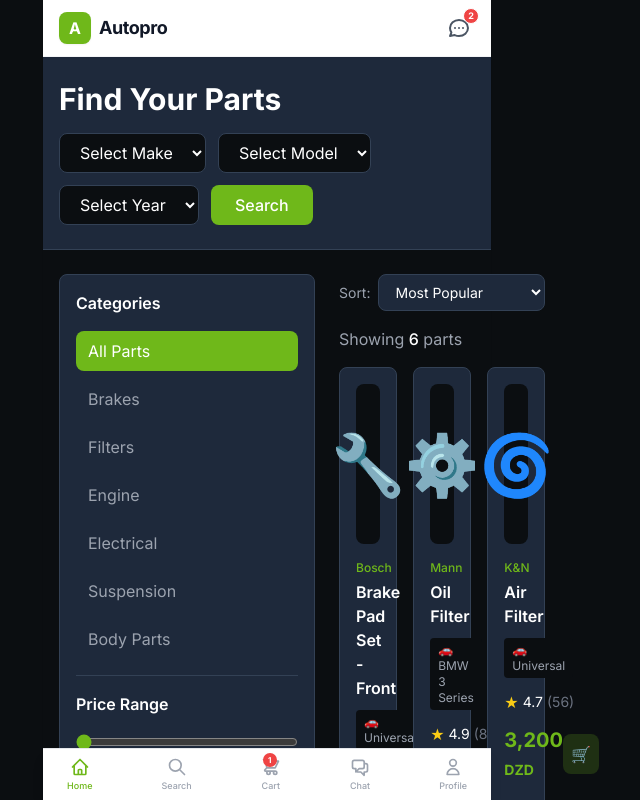
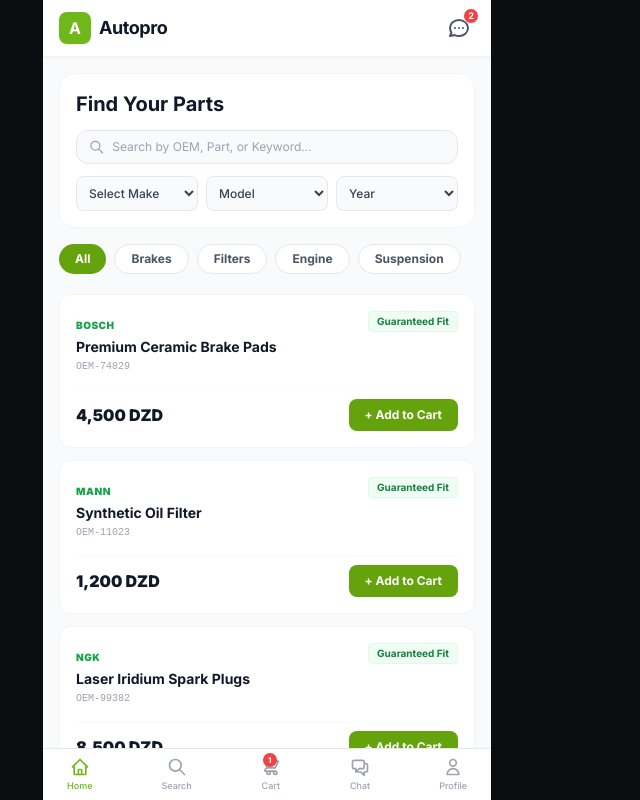
Before and after one commit to houcinhadjaissa-cyber/Autopro, a Next.js app in the folder apps/storefront/: page /search in a window 1280 px wide. Shown: the top 800 px of the page, without its empty margins (373-1013 px from the left). Built offline with nearby package versions, Linux system fonts and the light colour scheme.

Commit message:
Update page.tsx

```diff
--- a/apps/storefront/src/app/search/page.tsx
+++ b/apps/storefront/src/app/search/page.tsx
@@ -1,196 +1,84 @@
 "use client";
 
-import { useState } from "react";
-import Link from "next/link";
+import React, { useState } from "react";
 
-// Demo parts data (will come from database later)
-const demoParts = [
-  { id: 1, name: "Brake Pad Set - Front", brand: "Bosch", price: 4500, currency: "DZD", compatibility: "Universal", rating: 4.8, reviews: 124, image: "🔧" },
-  { id: 2, name: "Oil Filter", brand: "Mann", price: 1200, currency: "DZD", compatibility: "BMW 3 Series", rating: 4.9, reviews: 89, image: "⚙️" },
-  { id: 3, name: "Air Filter", brand: "K&N", price: 3200, currency: "DZD", compatibility: "Universal", rating: 4.7, reviews: 56, image: "🌀" },
-  { id: 4, name: "Spark Plugs (Set of 4)", brand: "NGK", price: 2800, currency: "DZD", compatibility: "Toyota Corolla", rating: 4.9, reviews: 201, image: "⚡" },
-  { id: 5, name: "Serpentine Belt", brand: "Gates", price: 1800, currency: "DZD", compatibility: "Universal", rating: 4.6, reviews: 34, image: "🔗" },
-  { id: 6, name: "Alternator", brand: "Denso", price: 18500, currency: "DZD", compatibility: "Honda Civic", rating: 4.8, reviews: 67, image: "🔋" },
+const SearchIcon = () => (
+  <svg className="w-4 h-4 text-gray-400" fill="none" stroke="currentColor" viewBox="0 0 24 24">
+    <path strokeLinecap="round" strokeLinejoin="round" strokeWidth="2" d="M21 21l-6-6m2-5a7 7 0 11-14 0 7 7 0 0114 0z" />
+  </svg>
+);
+
+export default function SearchPage() {
+  const [added, setAdded] = useState<{ [key: number]: boolean }>({});
+  const [filter, setFilter] = useState("All");
+
+  const parts = [
+    { id: 1, brand: "Bosch", name: "Premium Ceramic Brake Pads", oem: "OEM-74829", price: "4,500 DZD", category: "Brakes" },
+    { id: 2, brand: "Mann", name: "Synthetic Oil Filter", oem: "OEM-11023", price: "1,200 DZD", category: "Filters" },
+    { id: 3, brand: "NGK", name: "Laser Iridium Spark Plugs", oem: "OEM-99382", price: "8,500 DZD", category: "Engine" },
+    { id: 4, brand: "Sachs", name: "Heavy Duty Shock Absorber", oem: "OEM-44021", price: "12,000 DZD", category: "Suspension" }
   ];
 
-const categories = ["All Parts", "Brakes", "Filters", "Engine", "Electrical", "Suspension", "Body Parts"];
+  const filtered = filter === "All" ? parts : parts.filter(p => p.category === filter);
 
-export default function SearchPage() {
-  const [selectedCategory, setSelectedCategory] = useState("All Parts");
-  const [sortBy, setSortBy] = useState("popular");
-  const [isFilterOpen, setIsFilterOpen] = useState(false);
+  const handleAdd = (id: number) => {
+    setAdded(prev => ({ ...prev, [id]: true }));
+    setTimeout(() => setAdded(prev => ({ ...prev, [id]: false })), 2000);
+  };
 
   return (
-    <main className="min-h-screen bg-canvas">
-      {/* Page Header */}
-      <div className="bg-surface-1 border-b border-surface-2 py-6 px-4">
-        <div className="max-w-7xl mx-auto">
-          <h1 className="text-2xl md:text-3xl font-bold text-white mb-4">
-            Find Your Parts
-          </h1>
+    <div className="min-h-screen bg-gray-50 pb-24 px-4 pt-4">
+      {/* Search Header */}
+      <div className="bg-white rounded-2xl p-4 border border-gray-100 shadow-2xs mb-4">
+        <h1 className="text-xl font-bold text-gray-900 mb-3">Find Your Parts</h1>
 
-          {/* Vehicle Selector Bar */}
-          <div className="flex flex-wrap gap-3">
-            <select className="bg-canvas border border-surface-2 rounded-lg px-4 py-2 text-white focus:border-primary focus:outline-none">
-              <option>Select Make</option>
-              <option>Toyota</option>
-              <option>BMW</option>
-              <option>Honda</option>
-              <option>Peugeot</option>
-              <option>Renault</option>
-            </select>
-            <select className="bg-canvas border border-surface-2 rounded-lg px-4 py-2 text-white focus:border-primary focus:outline-none">
-              <option>Select Model</option>
-            </select>
-            <select className="bg-canvas border border-surface-2 rounded-lg px-4 py-2 text-white focus:border-primary focus:outline-none">
-              <option>Select Year</option>
-            </select>
-            <button className="bg-primary hover:bg-primary-hover text-white px-6 py-2 rounded-lg font-medium transition-colors">
-              Search
-            </button>
+        <div className="flex items-center bg-gray-50 border border-gray-200 rounded-xl px-3 py-2 mb-3">
+          <SearchIcon />
+          <input type="text" placeholder="Search by OEM, Part, or Keyword..." className="bg-transparent pl-2 text-xs w-full outline-none text-gray-900" />
         </div>
+
+        <div className="grid grid-cols-3 gap-2">
+          <select className="bg-gray-50 border border-gray-200 rounded-lg p-2 text-xs font-medium text-gray-700 outline-none"><option>Select Make</option><option>BMW</option><option>Audi</option></select>
+          <select className="bg-gray-50 border border-gray-200 rounded-lg p-2 text-xs font-medium text-gray-700 outline-none"><option>Model</option><option>3 Series</option></select>
+          <select className="bg-gray-50 border border-gray-200 rounded-lg p-2 text-xs font-medium text-gray-700 outline-none"><option>Year</option><option>2023</option></select>
         </div>
       </div>
 
-      <div className="max-w-7xl mx-auto px-4 py-6">
-        <div className="flex gap-6">
-
-          {/* Filters Sidebar - Desktop */}
-          <aside className="hidden md:block w-64 flex-shrink-0">
-            <div className="bg-surface-1 rounded-lg border border-surface-2 p-4 sticky top-20">
-              <h3 className="font-semibold text-white mb-4">Categories</h3>
-              <div className="space-y-2">
-                {categories.map((category) => (
+      {/* Category Pills */}
+      <div className="flex space-x-2 overflow-x-auto no-scrollbar mb-4 pb-1">
+        {["All", "Brakes", "Filters", "Engine", "Suspension"].map(cat => (
           <button
-                    key={category}
-                    onClick={() => setSelectedCategory(category)}
-                    className={`w-full text-left px-3 py-2 rounded-lg transition-colors ${
-                      selectedCategory === category
-                        ? "bg-primary text-white"
-                        : "text-gray-400 hover:text-white hover:bg-surface-2"
-                    }`}
+            key={cat}
+            onClick={() => setFilter(cat)}
+            className={`px-4 py-1.5 rounded-full text-xs font-bold whitespace-nowrap transition-all ${filter === cat ? "bg-[#65a30d] text-white shadow-xs" : "bg-white text-gray-600 border border-gray-200"}`}
           >
-                    {category}
+            {cat}
           </button>
         ))}
       </div>
 
-              <hr className="border-surface-2 my-4" />
+      {/* Parts List */}
+      <div className="space-y-3">
+        {filtered.map(p => (
+          <div key={p.id} className="bg-white rounded-xl p-4 border border-gray-100 shadow-2xs flex flex-col justify-between">
+            <div className="flex justify-between items-start">
+              <div>
+                <span className="text-[10px] font-black text-green-600 uppercase tracking-wider">{p.brand}</span>
+                <h3 className="font-bold text-sm text-gray-900 mt-0.5">{p.name}</h3>
+                <p className="text-[10px] text-gray-400 font-mono mt-0.5">{p.oem}</p>
+              </div>
+              <span className="bg-green-50 text-green-700 text-[10px] font-bold px-2 py-0.5 rounded border border-green-100">Guaranteed Fit</span>
+            </div>
 
-              <h3 className="font-semibold text-white mb-4">Price Range</h3>
-              <div className="space-y-3">
-                <input
-                  type="range"
-                  min="0"
-                  max="50000"
-                  className="w-full accent-primary"
-                />
-                <div className="flex justify-between text-sm text-gray-400">
-                  <span>0 DZD</span>
-                  <span>50,000 DZD</span>
+            <div className="flex items-center justify-between mt-4 pt-2 border-t border-gray-50">
+              <div className="text-base font-black text-gray-900">{p.price}</div>
+              <button onClick={() => handleAdd(p.id)} className={`px-4 py-2 rounded-lg font-bold text-xs transition-all ${added[p.id] ? "bg-green-600 text-white" : "bg-[#65a30d] text-white active:scale-95"}`}>
+                {added[p.id] ? "✓ Added to Cart" : "+ Add to Cart"}
+              </button>
             </div>
           </div>
-
-              <hr className="border-surface-2 my-4" />
-
-              <h3 className="font-semibold text-white mb-4">Brand</h3>
-              <div className="space-y-2">
-                {["Bosch", "Mann", "NGK", "Denso", "Gates"].map((brand) => (
-                  <label key={brand} className="flex items-center space-x-2 text-gray-400 hover:text-white cursor-pointer">
-                    <input type="checkbox" className="accent-primary" />
-                    <span>{brand}</span>
-                  </label>
         ))}
       </div>
     </div>
-          </aside>
-
-          {/* Main Content */}
-          <div className="flex-1">
-            {/* Mobile Filter Button & Sort */}
-            <div className="flex items-center justify-between mb-4">
-              <button
-                onClick={() => setIsFilterOpen(!isFilterOpen)}
-                className="md:hidden bg-surface-1 border border-surface-2 px-4 py-2 rounded-lg text-white"
-              >
-                ☰ Filters
-              </button>
-
-              <div className="flex items-center space-x-2">
-                <span className="text-gray-400 text-sm">Sort:</span>
-                <select
-                  value={sortBy}
-                  onChange={(e) => setSortBy(e.target.value)}
-                  className="bg-surface-1 border border-surface-2 rounded-lg px-3 py-2 text-white text-sm focus:border-primary focus:outline-none"
-                >
-                  <option value="popular">Most Popular</option>
-                  <option value="price-low">Price: Low to High</option>
-                  <option value="price-high">Price: High to Low</option>
-                  <option value="rating">Highest Rated</option>
-                </select>
-              </div>
-            </div>
-
-            {/* Results Count */}
-            <p className="text-gray-400 mb-4">
-              Showing <span className="text-white font-medium">{demoParts.length}</span> parts
-            </p>
-
-            {/* Parts Grid */}
-            <div className="grid grid-cols-1 sm:grid-cols-2 lg:grid-cols-3 gap-4">
-              {demoParts.map((part) => (
-                <Link
-                  key={part.id}
-                  href={`/part/${part.id}`}
-                  className="bg-surface-1 rounded-lg border border-surface-2 p-4 hover:border-primary/50 transition-all group"
-                >
-                  {/* Part Image Placeholder */}
-                  <div className="bg-canvas rounded-lg h-40 flex items-center justify-center text-6xl mb-4 group-hover:scale-105 transition-transform">
-                    {part.image}
-                  </div>
-
-                  {/* Part Info */}
-                  <div>
-                    <p className="text-xs text-primary font-medium mb-1">{part.brand}</p>
-                    <h3 className="font-semibold text-white mb-2 group-hover:text-primary transition-colors">
-                      {part.name}
-                    </h3>
-
-                    {/* Compatibility Badge */}
-                    <div className="inline-flex items-center bg-canvas px-2 py-1 rounded text-xs text-gray-400 mb-3">
-                      🚗 {part.compatibility}
-                    </div>
-
-                    {/* Rating */}
-                    <div className="flex items-center space-x-1 mb-3">
-                      <span className="text-yellow-400">★</span>
-                      <span className="text-white text-sm">{part.rating}</span>
-                      <span className="text-gray-500 text-sm">({part.reviews})</span>
-                    </div>
-
-                    {/* Price & Add to Cart */}
-                    <div className="flex items-center justify-between">
-                      <span className="text-xl font-bold text-primary">
-                        {part.price.toLocaleString()} <span className="text-sm">{part.currency}</span>
-                      </span>
-                      <button className="bg-primary/20 hover:bg-primary text-primary hover:text-white p-2 rounded-lg transition-colors">
-                        🛒
-                      </button>
-                    </div>
-                  </div>
-                </Link>
-              ))}
-            </div>
-
-            {/* Load More */}
-            <div className="text-center mt-8">
-              <button className="bg-surface-1 hover:bg-surface-2 border border-surface-2 text-white px-8 py-3 rounded-lg font-medium transition-colors">
-                Load More Parts
-              </button>
-            </div>
-          </div>
-        </div>
-      </div>
-    </main>
   );
 }
```
Lines whose indentation alone changed are shown as unchanged.
